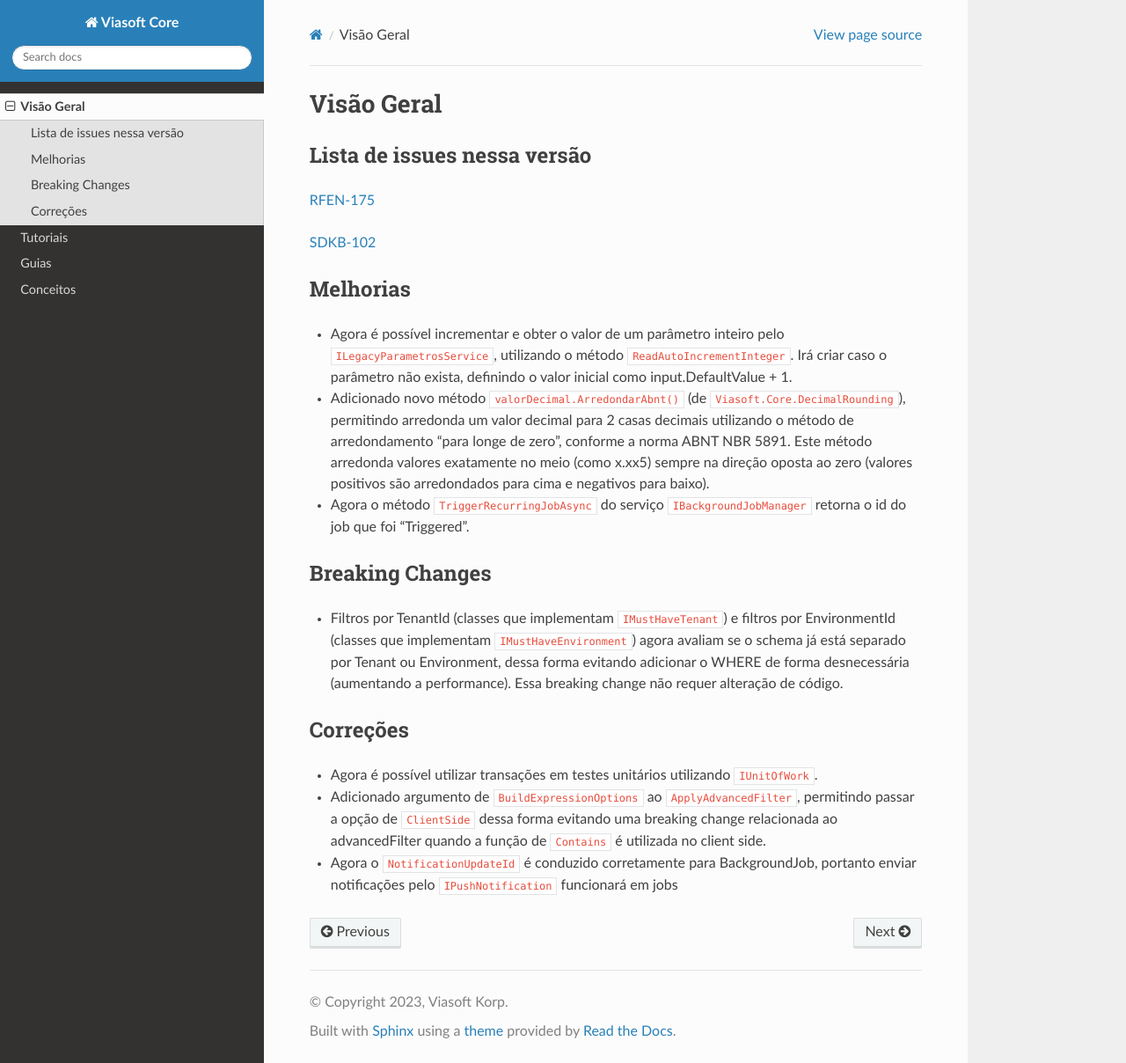
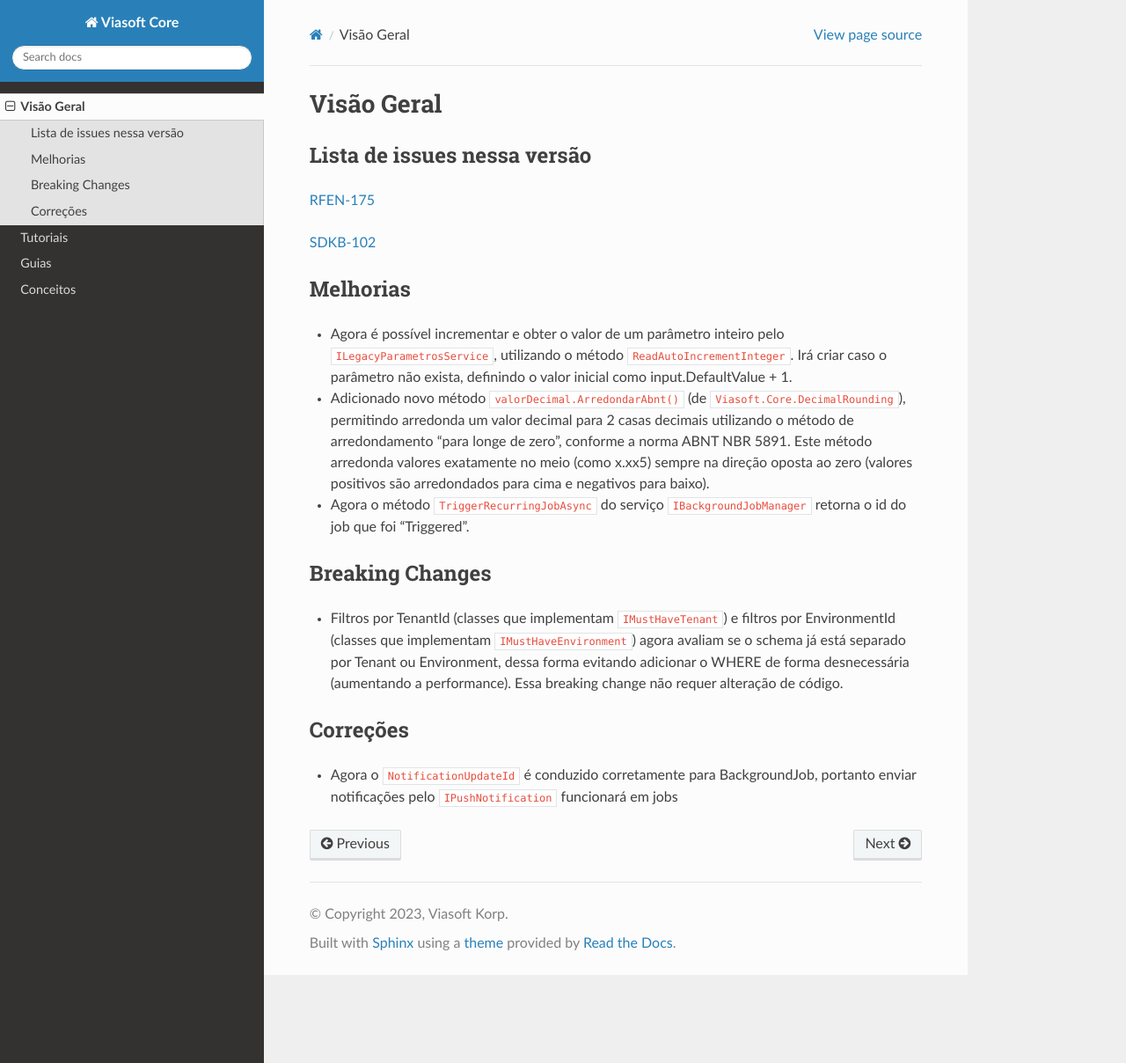
Before and after one commit to viasoftkorp/viasoft-core-docs, a Sphinx documentation site: the page built from docs/source/visao_geral.rst, in a window 1280 px wide and 1208 px high. Shown: the whole window at 88% size. Built offline with Sphinx 7.4.7 and the Read the Docs theme 3.1.0, drawn with Linux system fonts in a browser that asks for light colours.

Commit message:
Update visao_geral.rst

```diff
--- a/docs/source/visao_geral.rst
+++ b/docs/source/visao_geral.rst
@@ -27,6 +27,4 @@ Breaking Changes
 Correções
 ---------
 
-* Agora é possível utilizar transações em testes unitários utilizando ``IUnitOfWork``.
-* Adicionado argumento de ``BuildExpressionOptions`` ao ``ApplyAdvancedFilter``, permitindo passar a opção de ``ClientSide`` dessa forma evitando uma breaking change relacionada ao advancedFilter quando a função de ``Contains`` é utilizada no client side.
 * Agora o ``NotificationUpdateId`` é conduzido corretamente para BackgroundJob, portanto enviar notificações pelo ``IPushNotification`` funcionará em jobs
```
